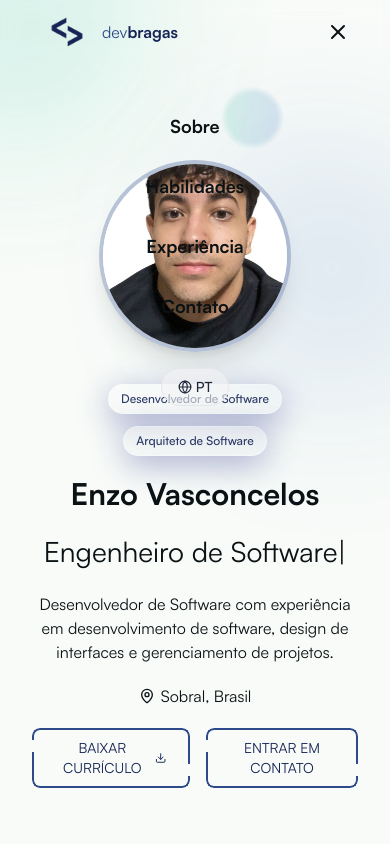
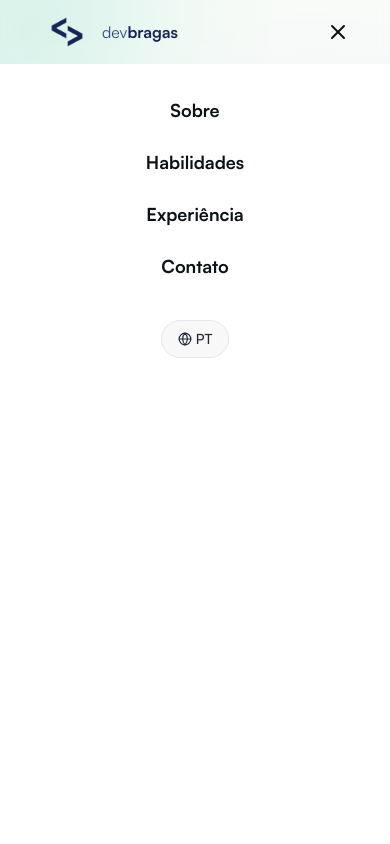
Before and after one commit to devbragas/portfolio-live, a Next.js app: page / in a window 390 px wide. Both pictures are taken after a click on the button "Toggle menu". Shown: the top 844 px of the page. Built offline with nearby package versions, Linux system fonts and the light colour scheme.

Commit message:
fix: fix header mobile bugs

```diff
--- a/src/components/ui/header.tsx
+++ b/src/components/ui/header.tsx
@@ -35,6 +35,7 @@ export function Header() {
   };
 
   return (
+    <>
       <header
         className="
         fixed top-0 left-0 right-0 z-50
@@ -109,10 +110,11 @@ export function Header() {
             </button>
           </div>
         </Container>
+      </header>
 
       {mobileMenuOpen && (
-        <div className="md:hidden fixed inset-0 top-16 bg-white/95 dark:bg-gray-900/95 backdrop-blur-md z-40">
-          <nav className="flex flex-col items-center justify-center gap-8 pt-12">
+        <div className="md:hidden fixed inset-0 top-16 bg-white dark:bg-gray-900 z-[100]">
+          <nav className="flex flex-col items-center gap-6 pt-8">
             <Link
               className={mobileNavLink}
               href="#about"
@@ -155,6 +157,6 @@ export function Header() {
           </nav>
         </div>
       )}
-    </header>
+    </>
   );
 }
```
Lines whose indentation alone changed are shown as unchanged.
